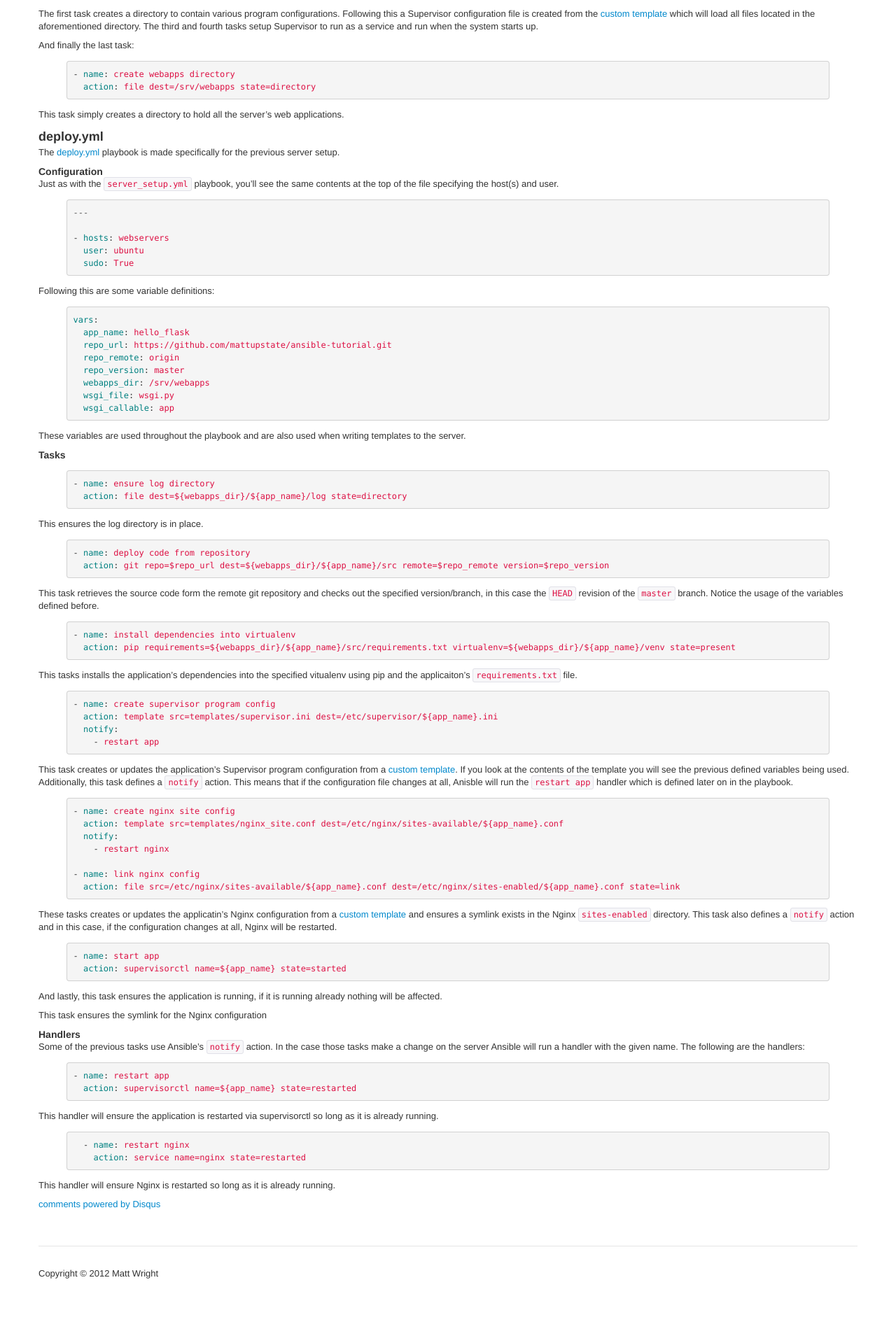
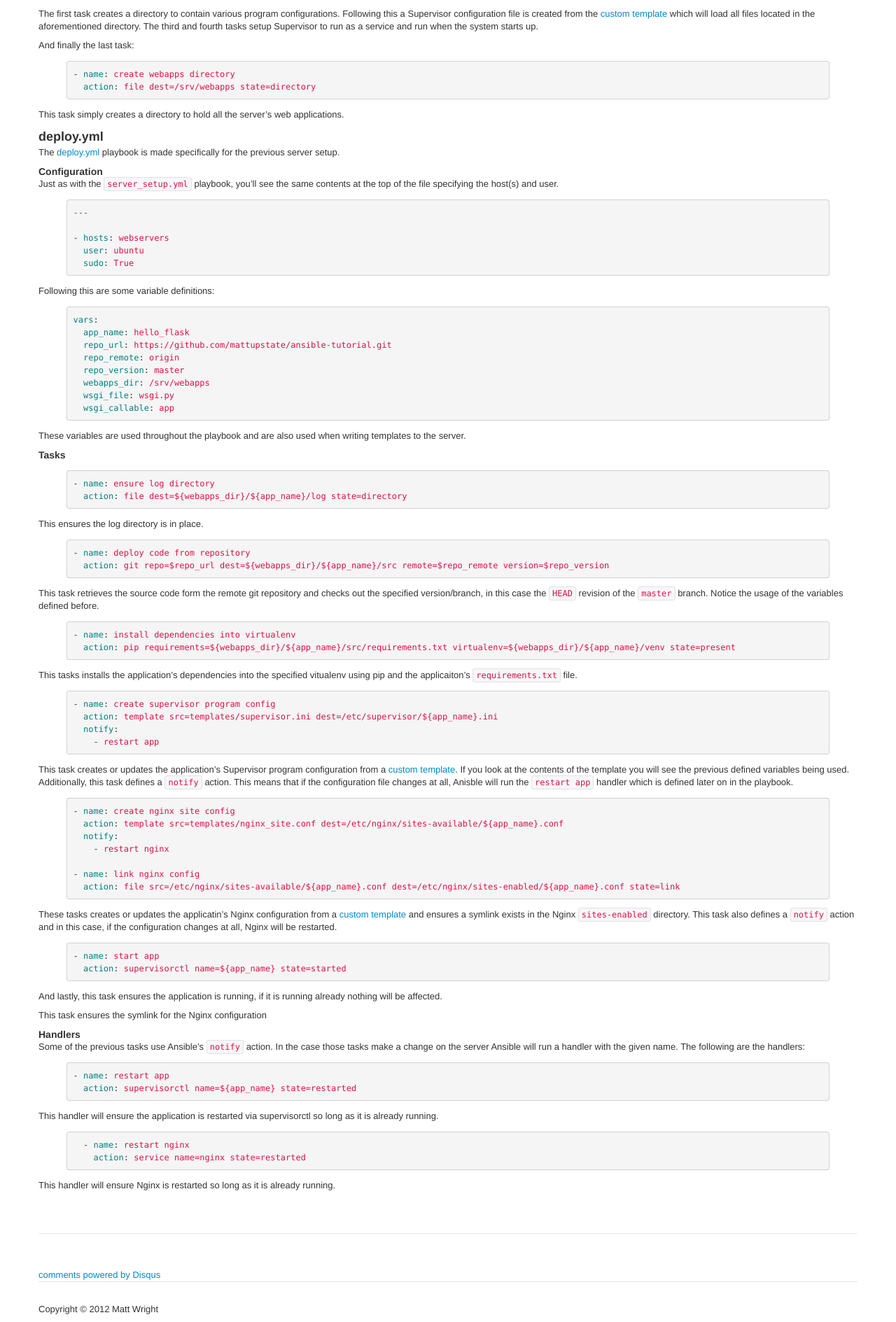
Before and after one commit to mattupstate/mattupstate.github.io, a Jekyll site: the page built from _posts/2011-08-14-nginx-uwsgi-and-web-py-and-my-new-job.markdown, in a window 1280 px wide. Shown: the part 3435-5324 px from the top of the page at 70% size. Built offline with Jekyll 4.4.1, drawn with Linux system fonts in a browser that asks for light colours; nearby versions of some CDN libraries; some web fonts are replaced; Markdown is read by kramdown in place of the engine named in the settings; comment, search, counter and statistics services are not loaded; before the commit the page ends 5303 px from its top, so only the background shows below that.

Commit message:
Update css

```diff
--- a/_layouts/post.html
+++ b/_layouts/post.html
@@ -9,27 +9,6 @@
     {{ content }}
   </div>
 </div>
-
-{% if page.comments %}
-<div class="row">
-  <div class="span-12">
-    <div id="disqus_thread"></div>
-    <script type="text/javascript">
-        /* * * CONFIGURATION VARIABLES: EDIT BEFORE PASTING INTO YOUR WEBPAGE * * */
-        var disqus_shortname = 'mattupstate'; // required: replace example with your forum shortname
-
-        /* * * DON'T EDIT BELOW THIS LINE * * */
-        (function() {
-            var dsq = document.createElement('script'); dsq.type = 'text/javascript'; dsq.async = true;
-            dsq.src = 'http://' + disqus_shortname + '.disqus.com/embed.js';
-            (document.getElementsByTagName('head')[0] || document.getElementsByTagName('body')[0]).appendChild(dsq);
-        })();
-    </script>
-    <noscript>Please enable JavaScript to view the <a href="http://disqus.com/?ref_noscript">comments powered by Disqus.</a></noscript>
-    <a href="http://disqus.com" class="dsq-brlink">comments powered by <span class="logo-disqus">Disqus</span></a>
-  </div>
-</div>
-{% endif %}
 
 {% if site.related_posts.length > 0 %}
 <div class="page-header">
@@ -46,3 +25,22 @@
   </div>
 </div>
 {% endif %}
+
+{% if page.comments %}
+<div class="row comments">
+  <div id="disqus_thread"></div>
+  <script type="text/javascript">
+      /* * * CONFIGURATION VARIABLES: EDIT BEFORE PASTING INTO YOUR WEBPAGE * * */
+      var disqus_shortname = 'mattupstate'; // required: replace example with your forum shortname
+
+      /* * * DON'T EDIT BELOW THIS LINE * * */
+      (function() {
+          var dsq = document.createElement('script'); dsq.type = 'text/javascript'; dsq.async = true;
+          dsq.src = 'http://' + disqus_shortname + '.disqus.com/embed.js';
+          (document.getElementsByTagName('head')[0] || document.getElementsByTagName('body')[0]).appendChild(dsq);
+      })();
+  </script>
+  <noscript>Please enable JavaScript to view the <a href="http://disqus.com/?ref_noscript">comments powered by Disqus.</a></noscript>
+  <a href="http://disqus.com" class="dsq-brlink">comments powered by <span class="logo-disqus">Disqus</span></a>
+</div>
+{% endif %}
--- a/css/styles.css
+++ b/css/styles.css
@@ -1,5 +1,10 @@
-footer {
-    margin-top: 50px;
-    padding: 30px 0;
+.comments {
+    margin: 50px 0 0 0;
+    padding-top: 50px;
     border-top: 1px solid #E5E5E5;
 }
+
+footer {
+    padding-top: 30px;
+    border-top: 1px solid #E5E5E5;
+}
```
